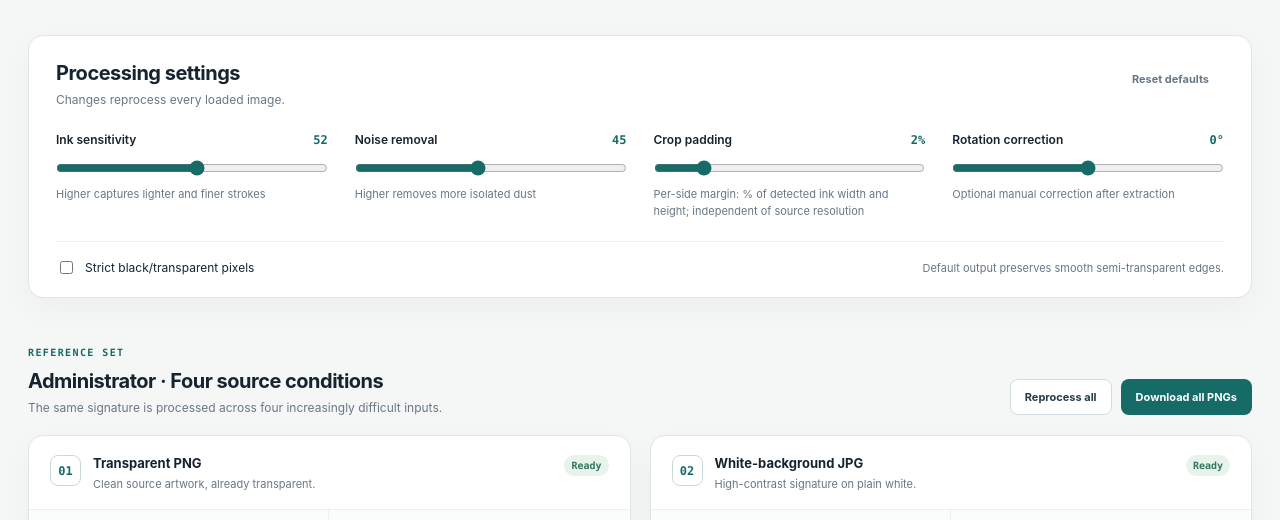
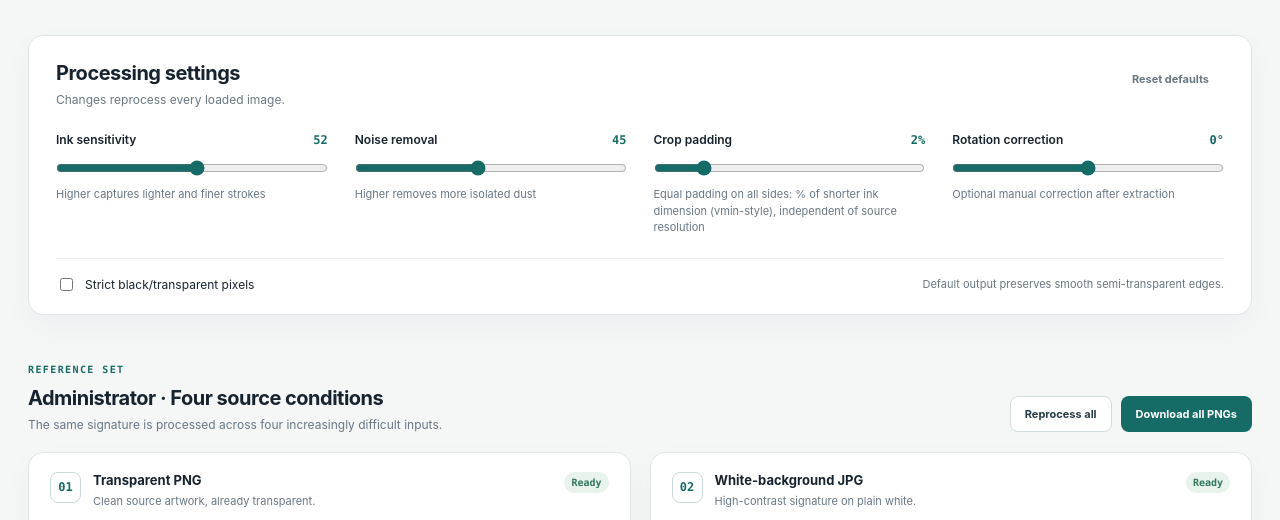
Before and after one commit to budhi-halim/e-sign, a plain HTML site: page index.html in a window 1280 px wide. Shown: the part 264-784 px from the top of the page. Drawn offline with Linux system fonts and the light colour scheme.

Commit message:
Use vmin-based equal signature crop margins

```diff
--- a/index.html
+++ b/index.html
@@ -26,7 +26,7 @@
       <div class="settings-grid">
         <label class="range-field"><span><strong>Ink sensitivity</strong><output id="sensitivity-output">52</output></span><input id="sensitivity" type="range" min="0" max="100" value="52"><small>Higher captures lighter and finer strokes</small></label>
         <label class="range-field"><span><strong>Noise removal</strong><output id="denoise-output">45</output></span><input id="denoise" type="range" min="0" max="100" value="45"><small>Higher removes more isolated dust</small></label>
-        <label class="range-field"><span><strong>Crop padding</strong><output id="padding-output">2%</output></span><input id="padding" type="range" min="0" max="12" step="0.5" value="2"><small>Per-side margin: % of detected ink width and height; independent of source resolution</small></label>
+        <label class="range-field"><span><strong>Crop padding</strong><output id="padding-output">2%</output></span><input id="padding" type="range" min="0" max="12" step="0.5" value="2"><small>Equal padding on all sides: % of shorter ink dimension (vmin-style), independent of source resolution</small></label>
         <label class="range-field"><span><strong>Rotation correction</strong><output id="rotation-output">0°</output></span><input id="rotation" type="range" min="-20" max="20" step="1" value="0"><small>Optional manual correction after extraction</small></label>
       </div>
       <div class="settings-foot"><label class="checkbox-field"><input id="hard-edges" type="checkbox"><span>Strict black/transparent pixels</span></label><span>Default output preserves smooth semi-transparent edges.</span></div>
```
